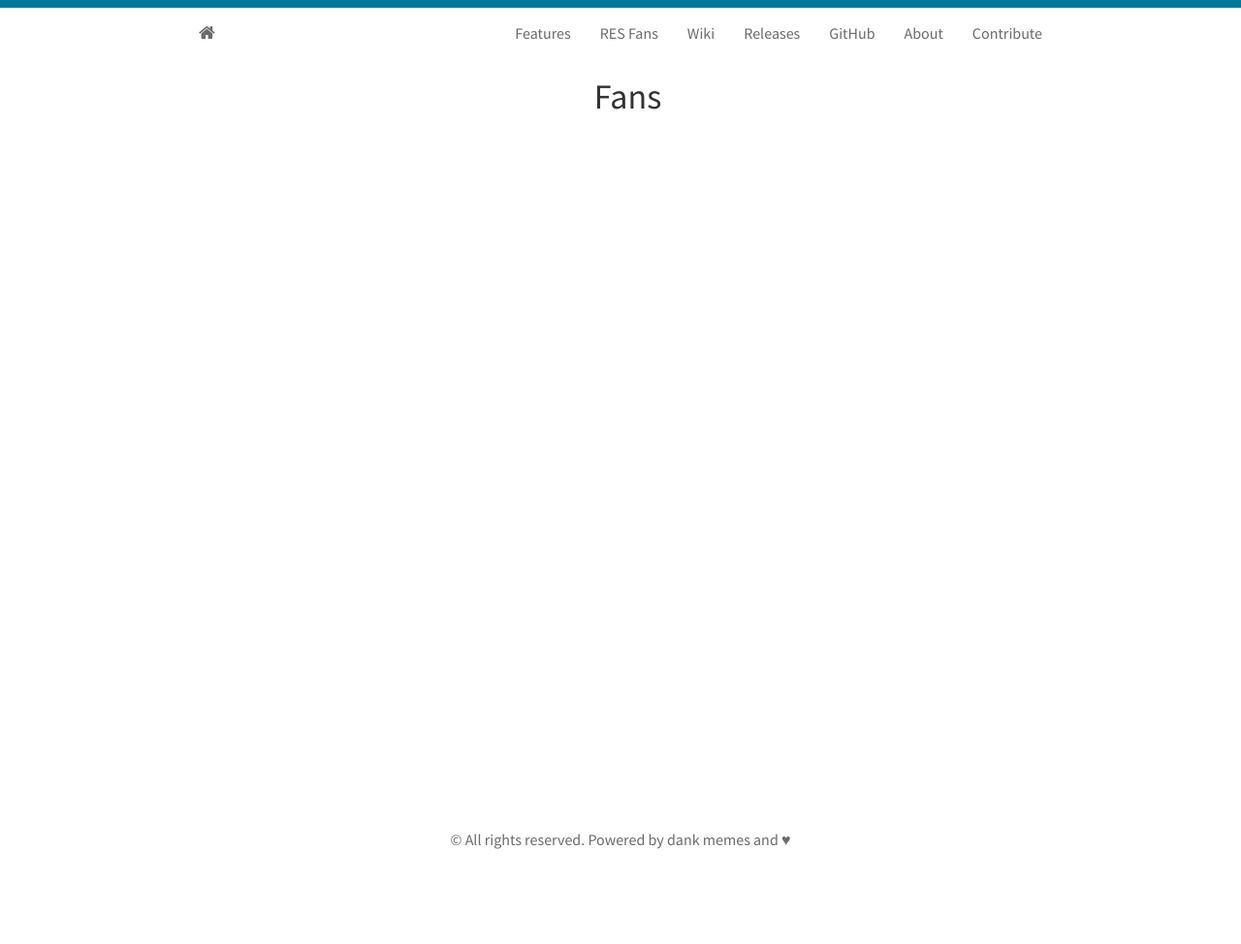
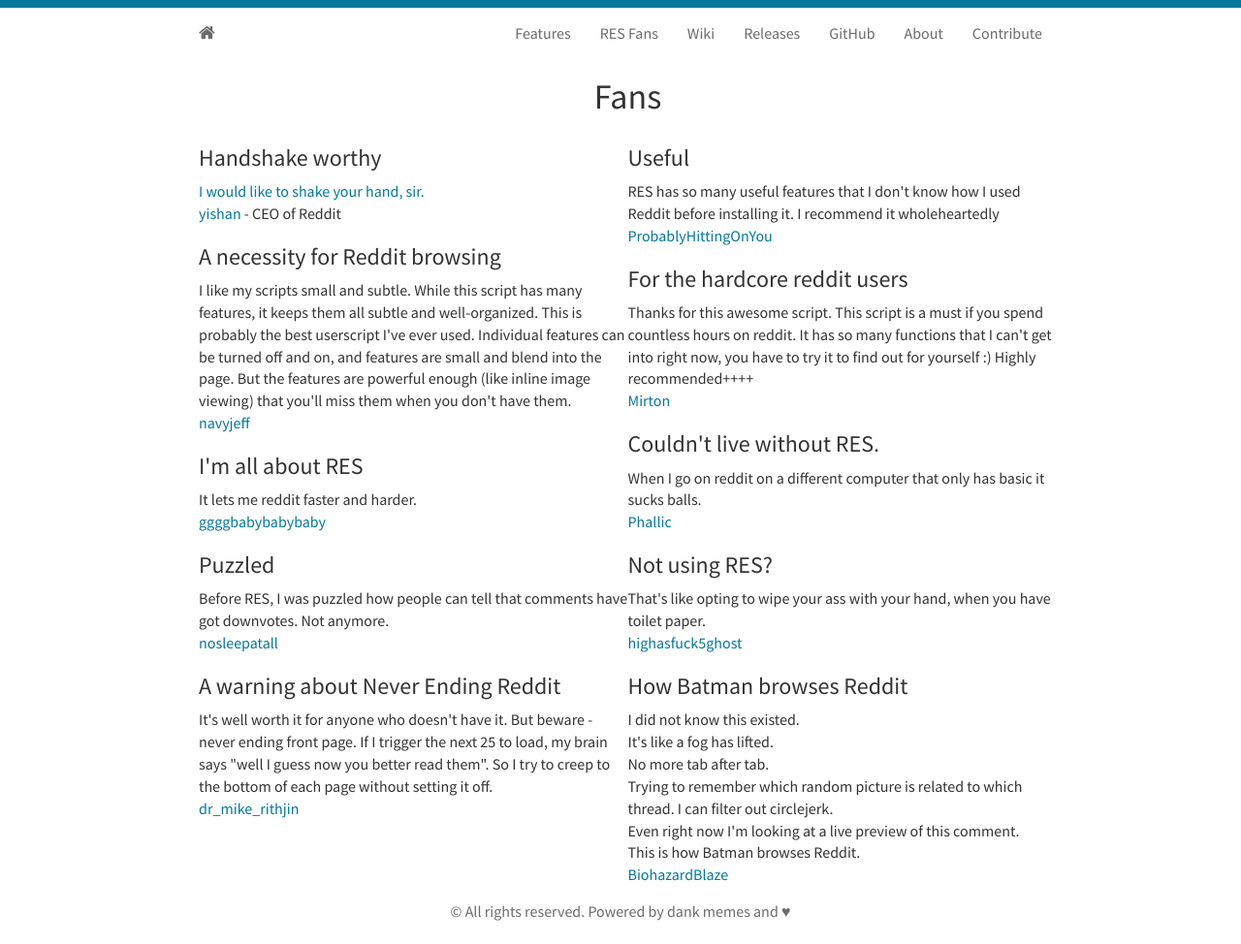
Before and after one commit to Reddit-Enhancement-Suite/Reddit-Enhancement-Suite.github.io, a Jekyll site: the page built from fans.html, in a window 1280 px wide. Shown: the whole page at 97% size. Built offline with Jekyll 4.4.1, drawn with Linux system fonts in a browser that asks for light colours; nearby versions of some CDN libraries; before the commit the page ends 900 px from its top, so only the background shows below that.

Commit message:
copy over fans.html from the old site

```diff
--- a/fans.html
+++ b/fans.html
@@ -4,3 +4,45 @@
 ---
 
 <h1>Fans</h1>
+<div class="twoCol">
+    <span>
+    <h3>Handshake worthy</h3>
+    <p><a target="_blank" href="http://www.reddit.com/r/blog/comments/qnyy7/new_reddit_ceo_reporting_for_duty/c3z2kp0?context=2">I would like to shake your hand, sir.</a><br>
+    <a target="_blank" href="http://www.reddit.com/user/yishan">yishan</a> - CEO of Reddit</p>
+    <h3>A necessity for Reddit browsing</h3>
+    <p>I like my scripts small and subtle. While this script has many features, it keeps them all subtle and well-organized. This is probably the best userscript I've ever used. Individual features can be turned off and on, and features are small and blend into the page. But the features are powerful enough (like inline image viewing) that you'll miss them when you don't have them. <br>
+    <a target="_blank" href="http://www.reddit.com/user/navyjeff">navyjeff</a></p>
+    <h3> I'm all about RES </h3>
+    <p> It lets me reddit faster and harder. <br>
+    <a target="_blank" href="http://www.reddit.com/user/ggggbabybabybaby"> ggggbabybabybaby </a></p>
+    <h3>Puzzled</h3>
+    <p> Before RES, I was puzzled how people can tell that comments have got downvotes. Not anymore. <br>
+    <a target="_blank" href="http://www.reddit.com/user/nosleepatall"> nosleepatall </a></p>
+    <h3>A warning about Never Ending Reddit</h3>
+    <p> It's well worth it for anyone who doesn't have it. But beware - never ending front page. If I trigger the next 25 to load, my brain says "well I guess now you better read them". So I try to creep to the bottom of each page without setting it off. <br>
+    <a target="_blank" href="http://www.reddit.com/user/dr_mike_rithjin">dr_mike_rithjin</a></p>
+    </span>
+	<span>
+    <h3>Useful</h3>
+    <p>RES has so many useful features that I don't know how I used Reddit before installing it. I recommend it wholeheartedly<br>
+    <a target="_blank" href="http://www.reddit.com/user/">ProbablyHittingOnYou</a></p>
+    <h3>For the hardcore reddit users</h3>
+    <p>Thanks for this awesome script. This script is a must if you spend countless hours on reddit. It has so many functions that I can't get into right now, you have to try it to find out for yourself :) Highly recommended++++ <br>
+    <a target="_blank" href="http://userscripts.org/users/27225">Mirton</a></p>
+    <h3> Couldn't live without RES. </h3>
+    <p> When I go on reddit on a different computer that only has basic it sucks balls. <br>
+    <a target="_blank" href="http://www.reddit.com/user/">Phallic</a></p>
+    <h3>Not using RES?</h3>
+    <p> That's like opting to wipe your ass with your hand, when you have toilet paper.<br>
+    <a target="_blank" href="http://www.reddit.com/user/highasfuck5ghost">highasfuck5ghost</a></p>
+    <h3>How Batman browses Reddit</h3>
+    <p>I did not know this existed.<br>
+      It's like a fog has lifted.<br>
+      No more tab after tab.<br>
+      Trying to remember which random picture is related to which thread. I can filter out circlejerk.<br>
+Even right now I'm looking at a live preview of this comment.<br>
+This is how Batman browses Reddit.<br>
+    <a target="_blank" href="http://www.reddit.com/user/BiohazardBlaze">BiohazardBlaze</a></p>
+    </span>
+	<div class="clear"></div>
+</div>
```
